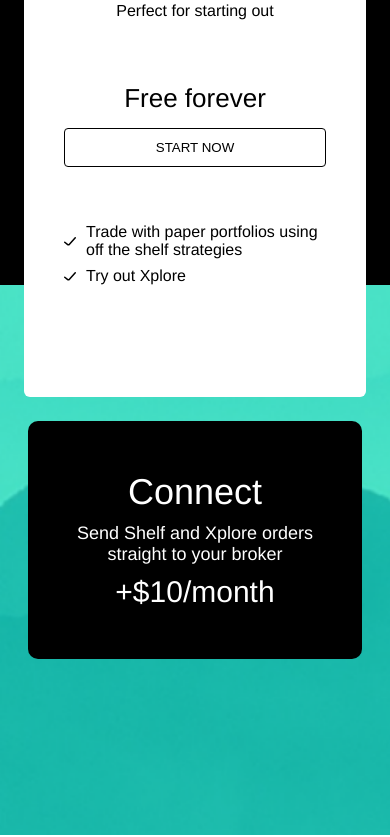
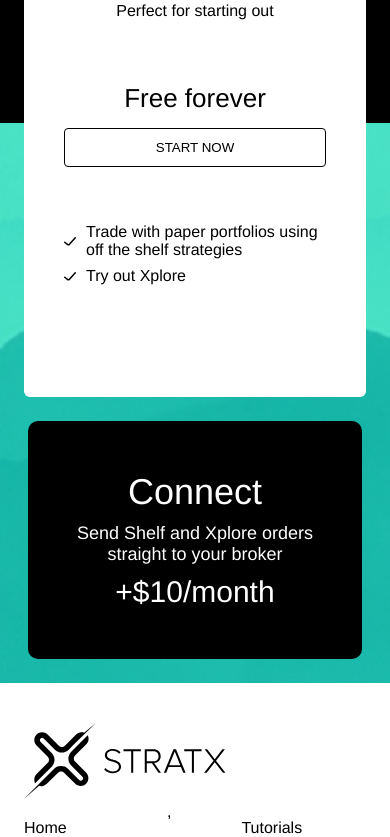
Before and after one commit to rohankamboj65/aikido-app, a Next.js app in the folder aikido/: page / in a window 390 px wide. Shown: the part 1367-2204 px from the top of the page. Built offline with nearby package versions, Linux system fonts and the light colour scheme; a web font is replaced by a local one.

Commit message:
modify hero section

```diff
--- a/aikido/styles/globals.css
+++ b/aikido/styles/globals.css
@@ -343,12 +343,12 @@ body {
 
   .hero_background {
     background-image: url("../Images/hero-background.png");
-    height: 550px;
+    height: 560px;
     background-repeat: no-repeat;
     background-size: cover;
     position: relative;
     z-index: 0;
-    margin-top: -96%;
+    margin-top: -33.5rem;
   }
 
 
```
